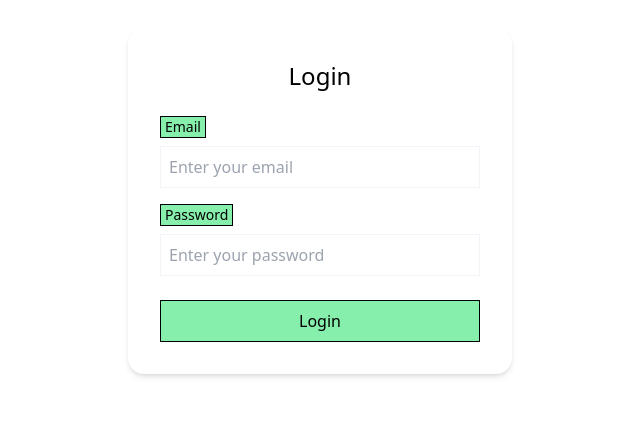
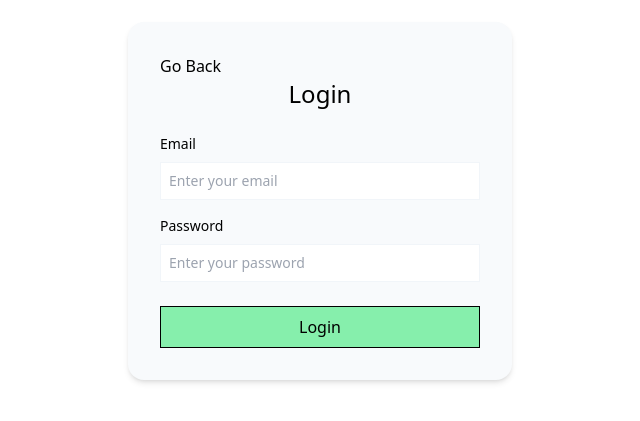
Before and after one commit to James-Leste/GApe, a Next.js app: page /authentication/login in a window 1280 px wide. Shown: the part 199-620 px from the top of the page, without its empty margins (320-960 px from the left). Built offline with nearby package versions, Linux system fonts and the light colour scheme.

Commit message:
ui: modify login page, add go back button

```diff
--- a/app/authentication/login/page.tsx
+++ b/app/authentication/login/page.tsx
@@ -5,10 +5,12 @@
 
 import { useState } from 'react'
 import { useRouter } from 'next/navigation'
+import RoutingButton from '@/components/ui/routingButton'
 
 export default function LoginPage() {
     const [email, setEmail] = useState('')
     const [password, setPassword] = useState('')
+
     const router = useRouter()
 
     const handleSubmit = async (event: React.FormEvent) => {
@@ -29,18 +31,25 @@ export default function LoginPage() {
         <div className='h-screen flex items-center justify-center'>
             <form
                 onSubmit={handleSubmit}
-                className='bg-white p-8 rounded-2xl shadow-md max-w-sm w-full'
+                className='bg-slate-50 p-8 rounded-2xl shadow-md max-w-sm w-full'
             >
+                <div className='flex flex-row justify-start'>
+                    <RoutingButton
+                        routing='/'
+                        displayName='Go Back'
+                        className='w-fit text-sm bg-green-300 hover:bg-slate-100 border border-black border-solid px-1'
+                    ></RoutingButton>
+                    {/* <button className='w-fit text-sm bg-green-300 hover:bg-slate-100 border border-black border-solid'>
+                        Go back
+                    </button> */}
+                </div>
                 <div className='flex flex-row items-center justify-center'>
                     <h1 className=' text-2xl mb-6 w-fit px-1'>Login</h1>
                 </div>
 
                 {/* Email Input */}
                 <div className='mb-4'>
-                    <label
-                        htmlFor='email'
-                        className='block mb-2 text-sm border border-black border-solid w-fit bg-green-300 px-1'
-                    >
+                    <label htmlFor='email' className='block mb-2 text-sm w-fit'>
                         Email
                     </label>
                     <input
@@ -48,7 +57,7 @@ export default function LoginPage() {
                         id='email'
                         value={email}
                         onChange={(e) => setEmail(e.target.value)}
-                        className='w-full p-2 outline-black border border-slate-100 '
+                        className='w-full p-2 outline-black border border-slate-100 text-sm'
                         placeholder='Enter your email'
                         required
                     />
@@ -56,10 +65,7 @@ export default function LoginPage() {
 
                 {/* Password Input */}
                 <div className='mb-6'>
-                    <label
-                        htmlFor='password'
-                        className='block mb-2 text-sm border border-black border-solid w-fit bg-green-300 px-1'
-                    >
+                    <label htmlFor='password' className='block mb-2 text-sm '>
                         Password
                     </label>
                     <input
@@ -67,7 +73,7 @@ export default function LoginPage() {
                         id='password'
                         value={password}
                         onChange={(e) => setPassword(e.target.value)}
-                        className='w-full p-2 outline-black border border-slate-100'
+                        className='w-full p-2 outline-black border border-slate-100 text-sm'
                         placeholder='Enter your password'
                         required
                     />
```
